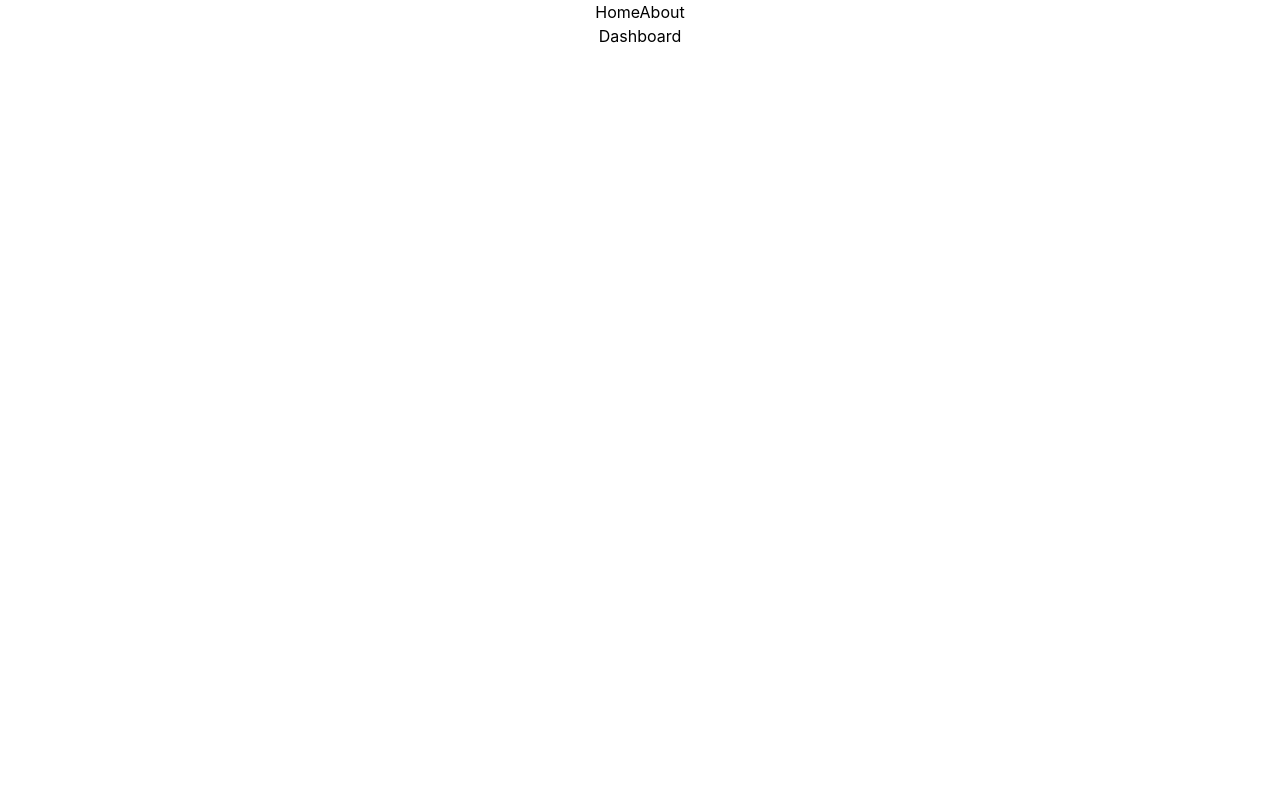
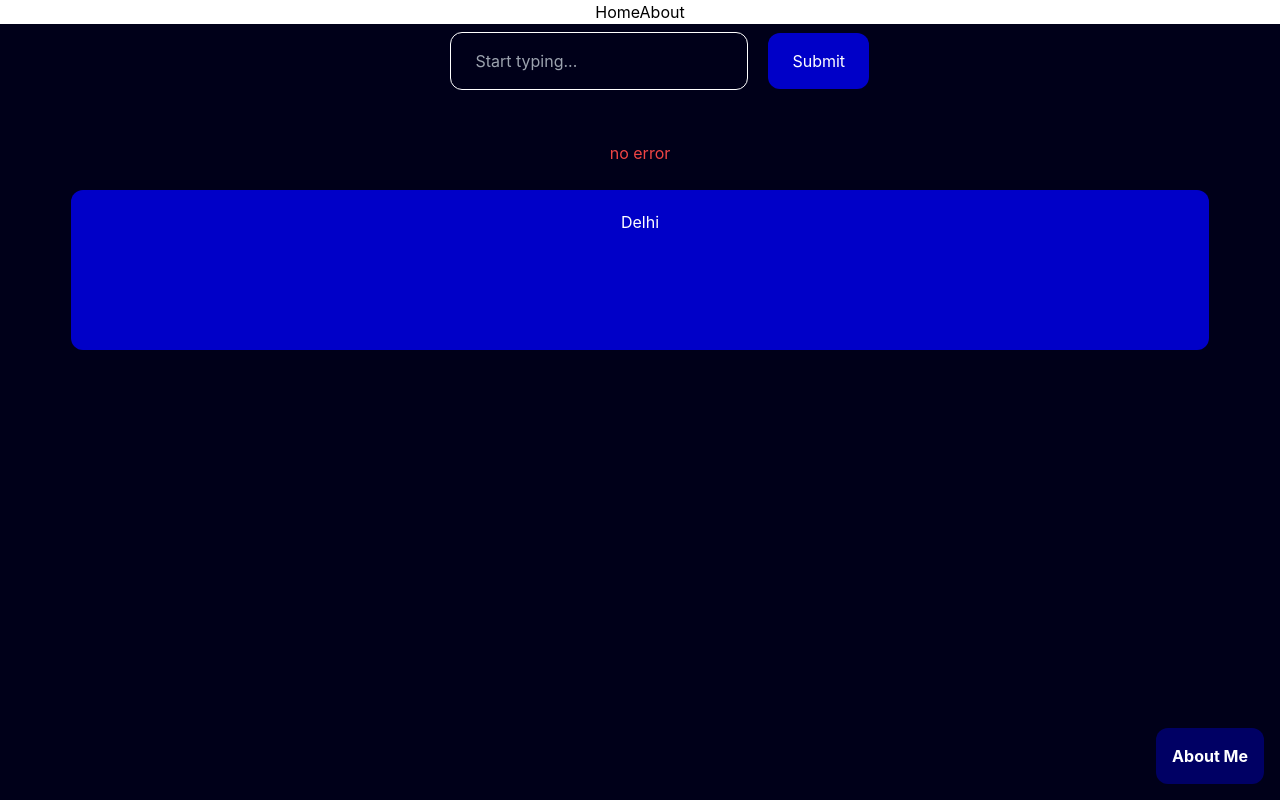
Before and after one commit to binayakbishnu/clinigo-task-binayak, a React (Create React App) app: page / in a window 1280 px wide. Built offline with nearby package versions, Linux system fonts and the light colour scheme.

Commit message:
feat: basic input output framework in dashboard

```diff
--- a/src/Pages/Home/Dashboard.jsx
+++ b/src/Pages/Home/Dashboard.jsx
@@ -1,8 +1,84 @@
-import React from 'react'
+import React, { useState } from 'react'
+import { Link } from 'react-router-dom'
 
 function Dashboard() {
+    const [city, setCity] = useState("Delhi");
+    const cityInput = React.createRef();
+
+    const [error, setError] = useState(true);
+    const [errorMessage, setErrorMessage] = useState("no error");
+
+    const submitCity = async (e) => {
+        e.preventDefault();
+
+        console.log(cityInput.current?.value);
+        setCity(cityInput.current?.value);
+
+        await getWeatherDetails();
+    }
+
+    const [weatherDetails, setWeatherDetails] = useState(null);
+    const getWeatherDetails = async () => {
+        setWeatherDetails(
+            {
+                "currentTemperature": 32,
+                "description": "sunny",
+                "windSpeed": 0,
+                "humidity": "80%",
+                // other info
+            }
+        )
+    }
+
     return (
-        <div>Dashboard</div>
+        <div className='flex-1 p-2 bg-[rgba(0,0,25,1.0)] text-white relative'>
+            <div className='mainContent flex flex-col items-stretch justify-start'>
+                <div className={`inputDiv`}>
+                    <form /* action="/sendCityName" */ onSubmit={submitCity} className={`lg:w-[30%] m-auto flex flex-row gap-5 justify-between items-center`}>
+                        <input type="text" list="cities" placeholder='Start typing...' ref={cityInput}
+                            className={`bg-[rgba(0,0,0,0)] px-6 py-4 border border-white rounded-xl`} />
+                        <datalist id="cities">
+                            <option value="Kolkata" />
+                            <option value="Bangalore" />
+                            <option value="Chennai" />
+                            <option value="Mumbai" />
+                            <option value="Delhi" />
+                        </datalist>
+
+                        <input type="submit" value="Submit"
+                            className={`bg-[rgba(0,0,200,1.0)] p-4 px-6 rounded-xl cursor-pointer`} />
+                    </form>
+                </div>
+
+                <div className={`outputDiv mt-[4%]`}>
+                    {error &&
+                        <p className={`text-red-500`}>{errorMessage}</p>
+                    }
+
+                    <div className={`outputContent mt-[2%] w-[90%] m-auto bg-[rgba(0,0,200,1.0)] rounded-xl min-h-[20vh] p-5`}>
+                        <p className='text-white'>{city}</p>
+                        {weatherDetails &&
+                            <div className={`w-full text-left ms-5`}>
+                                <ul>
+                                    <li>Current Temperature: {weatherDetails.currentTemperature}</li>
+                                    <li>Description: {weatherDetails.description}</li>
+                                    <li>Wind Speed: {weatherDetails.windSpeed}</li>
+                                    <li>Humidity: {weatherDetails.humidity}</li>
+                                </ul>
+                            </div>
+                        }
+                    </div>
+
+                </div>
+            </div>
+
+            <div className='absolute right-4 bottom-4'>
+                <Link
+                    to="/aboutme"
+                    className='bg-[rgba(0,0,100,1.0)] p-4 rounded-xl flex flex-row items-center justify-center cursor-pointer text-white font-bold'
+                >About Me</Link>
+            </div>
+        </div>
     )
 }
 
--- a/src/Wrapper.jsx
+++ b/src/Wrapper.jsx
@@ -4,7 +4,7 @@ import { Outlet } from 'react-router-dom'
 
 function Wrapper() {
     return (
-        <div>
+        <div className='flex flex-col justify-start items-stretch h-[100vh]'>
             <Navbar />
 
             <Outlet />
```
